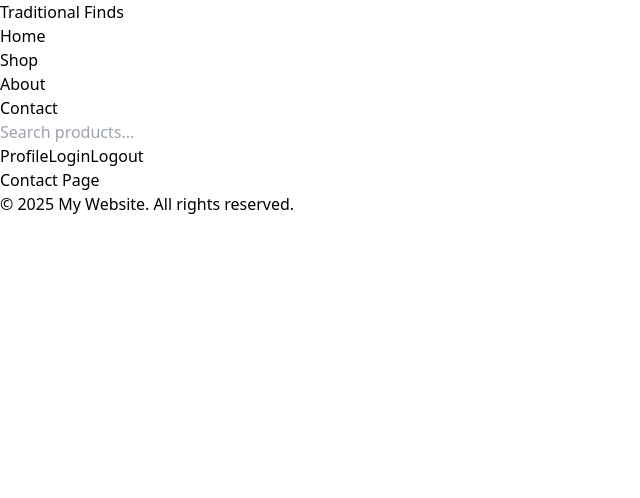
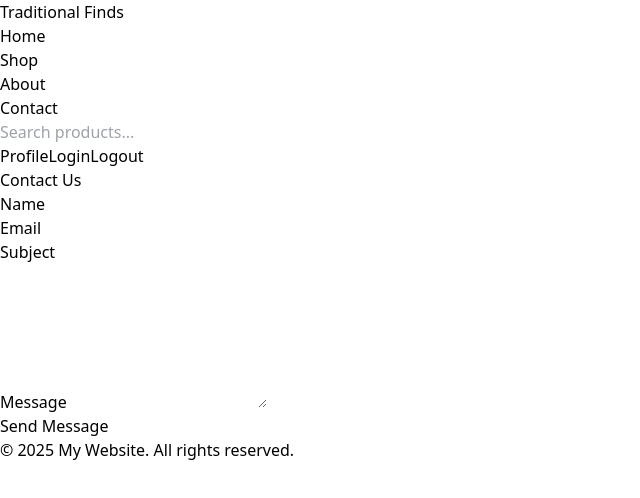
Before and after one commit to sapanaaa/TraditionalFinds, a React (Vite) app in the folder frontend/: page /contact in a window 1280 px wide. Shown: the top 498 px of the page, without its empty margins (0-640 px from the left). Built offline with nearby package versions, Linux system fonts and the light colour scheme.

Commit message:
new pages commit

```diff
--- a/frontend/src/App.jsx
+++ b/frontend/src/App.jsx
@@ -3,8 +3,9 @@ import { BrowserRouter as Router, Routes, Route, Link } from "react-router-dom";
 import Navbar from "./components/Navbar";
 import Home from "./pages/Home";
 import About from "./pages/About";
+import Order from "./pages/Order";
+import Contact from "./pages/Contact";
 
-const Contact = () => <h1>Contact Page</h1>;
 
 const Footer = () => (
   <footer>
@@ -21,6 +22,7 @@ function App() {
         <Route path="/about" element={<About />} />
         <Route path="/contact" element={<Contact />} />
       </Routes>
+
       <Footer />
     </Router>
   );
--- a/frontend/src/pages/Contact.jsx
+++ b/frontend/src/pages/Contact.jsx
@@ -0,0 +1,139 @@
+import React, { useState } from 'react';
+
+const ContactPage = () => {
+  const [formData, setFormData] = useState({
+    name: '',
+    email: '',
+    subject: '',
+    message: '',
+  });
+
+  const [isSubmitting, setIsSubmitting] = useState(false);
+  const [status, setStatus] = useState('');
+
+  const handleChange = (e) => {
+    const { name, value } = e.target;
+    setFormData((prevData) => ({
+      ...prevData,
+      [name]: value,
+    }));
+  };
+
+  const handleSubmit = async (e) => {
+    e.preventDefault();
+    setIsSubmitting(true);
+    setStatus('');
+
+    try {
+      // Replace with your API endpoint or email handling function
+      const response = await fetch('https://your-backend.com/api/contact', {
+        method: 'POST',
+        headers: {
+          'Content-Type': 'application/json',
+        },
+        body: JSON.stringify(formData),
+      });
+
+      if (response.ok) {
+        setStatus('Your message has been sent successfully!');
+        setFormData({ name: '', email: '', subject: '', message: '' });
+      } else {
+        setStatus('Something went wrong. Please try again later.');
+      }
+    } catch (error) {
+      setStatus('Something went wrong. Please try again later.');
+    } finally {
+      setIsSubmitting(false);
+    }
+  };
+
+  return (
+    <div className="container mx-auto py-12 px-4">
+      <h2 className="text-3xl font-bold text-center mb-8 text-pink-600">Contact Us</h2>
+
+      {status && (
+        <div
+          className={`text-center mb-6 ${
+            status.includes('successfully') ? 'text-green-600' : 'text-red-600'
+          }`}
+        >
+          {status}
+        </div>
+      )}
+
+      <div className="max-w-lg mx-auto">
+        <form onSubmit={handleSubmit} className="bg-white p-6 shadow-md rounded-lg">
+          <div className="mb-4">
+            <label htmlFor="name" className="block text-gray-700 font-semibold mb-2">
+              Name
+            </label>
+            <input
+              type="text"
+              id="name"
+              name="name"
+              value={formData.name}
+              onChange={handleChange}
+              className="w-full p-3 border border-gray-300 rounded-md"
+              required
+            />
+          </div>
+
+          <div className="mb-4">
+            <label htmlFor="email" className="block text-gray-700 font-semibold mb-2">
+              Email
+            </label>
+            <input
+              type="email"
+              id="email"
+              name="email"
+              value={formData.email}
+              onChange={handleChange}
+              className="w-full p-3 border border-gray-300 rounded-md"
+              required
+            />
+          </div>
+
+          <div className="mb-4">
+            <label htmlFor="subject" className="block text-gray-700 font-semibold mb-2">
+              Subject
+            </label>
+            <input
+              type="text"
+              id="subject"
+              name="subject"
+              value={formData.subject}
+              onChange={handleChange}
+              className="w-full p-3 border border-gray-300 rounded-md"
+              required
+            />
+          </div>
+
+          <div className="mb-4">
+            <label htmlFor="message" className="block text-gray-700 font-semibold mb-2">
+              Message
+            </label>
+            <textarea
+              id="message"
+              name="message"
+              value={formData.message}
+              onChange={handleChange}
+              className="w-full p-3 border border-gray-300 rounded-md"
+              rows="6"
+              required
+            />
+          </div>
+
+          <button
+            type="submit"
+            className="w-full py-3 bg-pink-500 text-white font-semibold rounded-md hover:bg-pink-600 transition disabled:bg-gray-300"
+            disabled={isSubmitting}
+          >
+            {isSubmitting ? 'Sending...' : 'Send Message'}
+          </button>
+        </form>
+      </div>
+    </div>
+  );
+};
+
+export default ContactPage;
--- a/frontend/src/pages/Order.jsx
+++ b/frontend/src/pages/Order.jsx
@@ -0,0 +1,63 @@
+import React, { useEffect, useState } from 'react';
+
+const Order = () => {
+  const [orders, setOrders] = useState([]);
+  const [loading, setLoading] = useState(true);
+  const userId = 1; // Replace with actual user ID or retrieve it from context/auth
+
+  useEffect(() => {
+    async function fetchOrders() {
+      try {
+        // Replace with your API endpoint
+        const response = await fetch(`https://your-backend.com/api/orders/${userId}`);
+        const data = await response.json();
+        setOrders(data.orders);
+        setLoading(false);
+      } catch (error) {
+        console.error('Error fetching orders:', error);
+        setLoading(false);
+      }
+    }
+
+    fetchOrders();
+  }, [userId]);
+
+  if (loading) {
+    return <div>Loading orders...</div>;
+  }
+
+  return (
+    <div className="container mx-auto py-12 px-4">
+      <h2 className="text-3xl font-bold text-center mb-8">Your Orders</h2>
+      <div className="space-y-8">
+        {orders.length === 0 ? (
+          <div className="text-center text-xl text-gray-500">You have no orders yet.</div>
+        ) : (
+          orders.map((order) => (
+            <div key={order.id} className="bg-white shadow-md rounded-lg overflow-hidden">
+              <div className="p-6 border-b">
+                <h3 className="text-xl font-semibold">Order #{order.id}</h3>
+                <p className="text-gray-600">Date: {order.date}</p>
+                <p className="text-gray-600">Status: <span className="font-semibold">{order.status}</span></p>
+                <p className="text-lg font-semibold mt-2">Total: ${order.total.toFixed(2)}</p>
+              </div>
+              <div className="p-6">
+                <h4 className="text-lg font-semibold mb-4">Items:</h4>
+                <ul className="space-y-4">
+                  {order.items.map((item, index) => (
+                    <li key={index} className="flex justify-between">
+                      <span>{item.name}</span>
+                      <span>{item.quantity} x ${item.price.toFixed(2)}</span>
+                    </li>
+                  ))}
+                </ul>
+              </div>
+            </div>
+          ))
+        )}
+      </div>
+    </div>
+  );
+};
+
+export default Order;
```
